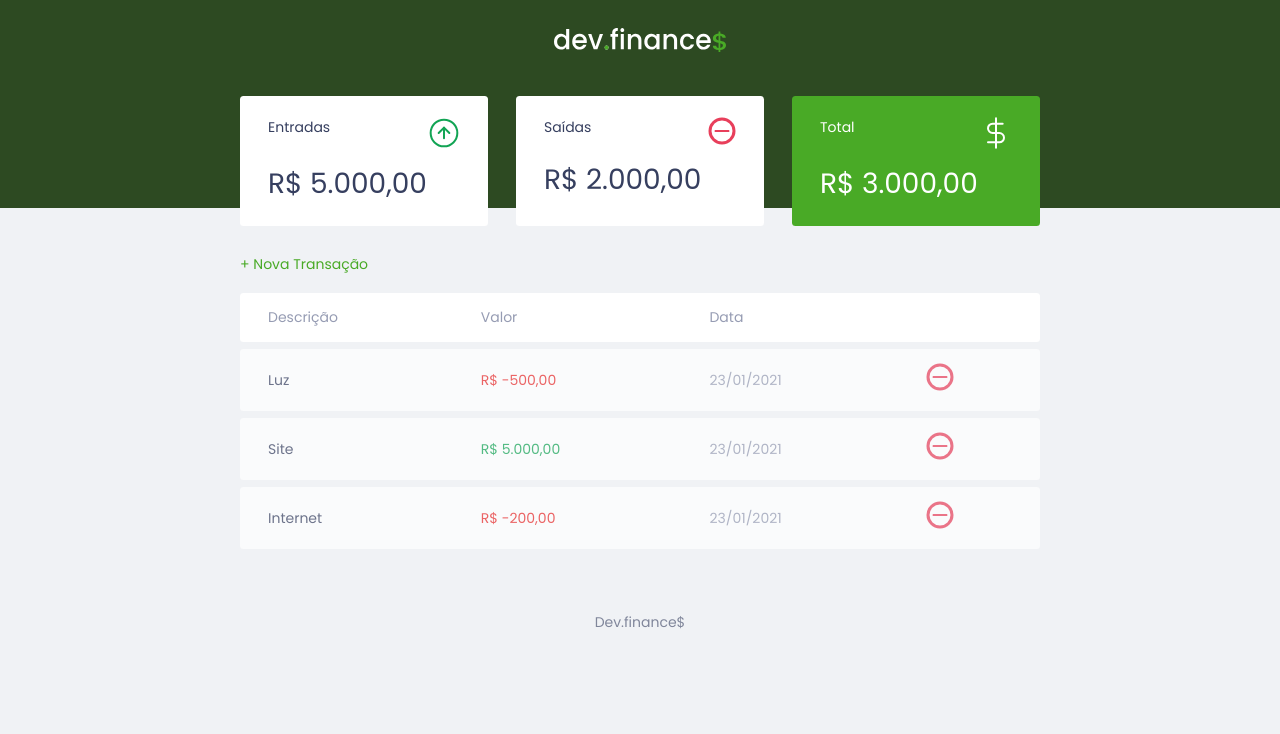
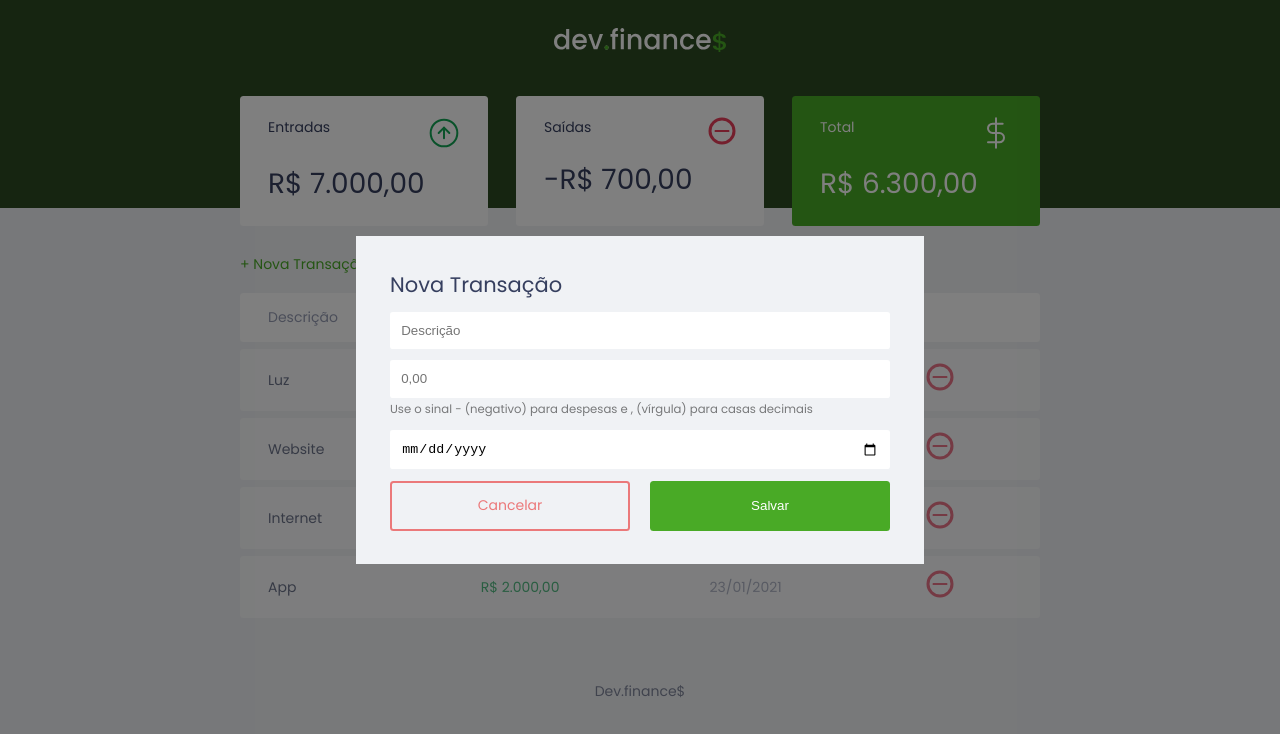
Before and after one commit to heltonrios/DevFinances, a plain HTML site: page index.html in a window 1280 px wide. Both pictures are taken after a click on the link "+ Nova Transação". Drawn offline with Linux system fonts and the light colour scheme.

Commit message:
Aula 03
Construção das funcionalidades em Js

```diff
--- a/index.html
+++ b/index.html
@@ -30,7 +30,7 @@
             <span>Entradas</span>
             <img src="assets/income.svg" alt="Imagem de Entradas" />
           </h3>
-          <p>R$ 5.000,00</p>
+          <p id="incomeDisplay">R$ 5.000,00</p>
         </div>
 
         <div class="card">
@@ -38,7 +38,7 @@
             <span>Saídas</span>
             <img src="assets/minus.svg" alt="Imagem de Saídas" />
           </h3>
-          <p>R$ 2.000,00</p>
+          <p id="expenseDisplay">R$ 2.000,00</p>
         </div>
 
         <div class="card total">
@@ -46,11 +46,11 @@
             <span>Total</span>
             <img src="assets/total.svg" alt="Imagem de Total" />
           </h3>
-          <p>R$ 3.000,00</p>
+          <p id="totalDisplay">R$ 3.000,00</p>
         </div>
       </section>
 
-      <section id="transactions">
+      <section id="transaction">
         <h2 class="sr-only">Transações</h2>
         <a href="#" onclick="Modal.open()" class="button new"
           >+ Nova Transação</a
@@ -65,34 +65,7 @@
             </tr>
           </thead>
 
-          <tbody>
-            <tr>
-              <td class="description">Luz</td>
-              <td class="expense">R$ -500,00</td>
-              <td class="date">23/01/2021</td>
-              <td>
-                <img src="assets/minus.svg" alt="Remover transação" />
-              </td>
-            </tr>
-
-            <tr>
-              <td class="description">Site</td>
-              <td class="income">R$ 5.000,00</td>
-              <td class="date">23/01/2021</td>
-              <td>
-                <img src="assets/minus.svg" alt="Remover transação" />
-              </td>
-            </tr>
-
-            <tr>
-              <td class="description">Internet</td>
-              <td class="expense">R$ -200,00</td>
-              <td class="date">23/01/2021</td>
-              <td>
-                <img src="assets/minus.svg" alt="Remover transação" />
-              </td>
-            </tr>
-          </tbody>
+          <tbody></tbody>
         </table>
       </section>
     </main>
@@ -101,7 +74,7 @@
       <div class="modal">
         <div id="form">
           <h2>Nova Transação</h2>
-          <form>
+          <form onsubmit="Form.submit(event)">
             <div class="input-group">
               <label class="sr-only" for="description">Descrição</label>
               <input
--- a/main.js
+++ b/main.js
@@ -7,66 +7,191 @@ const Modal = {
   }
 }
 
-const transactions = [
+const Transaction = {
+  all: [
     {
-    id: 1,
       description: 'Luz',
       amount: -50000,
       date: '23/01/2021'
     },
 
     {
-    id: 2,
       description: 'Website',
       amount: 500000,
       date: '23/01/2021'
     },
 
     {
-    id: 3,
       description: 'Internet',
       amount: -20000,
       date: '23/01/2021'
+    },
+
+    {
+      description: 'App',
+      amount: 200000,
+      date: '23/01/2021'
     }
-]
+  ],
+  add(transaction) {
+    Transaction.all.push(transaction)
 
-const Transaction = {
+    App.reload()
+  },
+
+  remove(index) {
+    Transaction.all.splice(index, 1)
+
+    App.reload()
+  },
+
   incomes() {
-    //somar as entradas
+    let income = 0
+    // pegar todas as transações
+    // para cada transação
+    Transaction.all.forEach(transaction => {
+      if (transaction.amount > 0) {
+        // se for maior que zero
+        income += transaction.amount
+      }
+    })
+    // somar a uma variavel e retornar uma variavel
+
+    return income
   },
   expenses() {
-    //somar as saidas
+    let expense = 0
+    Transaction.all.forEach(transaction => {
+      if (transaction.amount < 0) {
+        expense += transaction.amount
+      }
+    })
+
+    return expense
   },
 
   total() {
-    //entradas - saidas
+    return Transaction.incomes() + Transaction.expenses()
   }
 }
 
 //pegar as transações do objeto no JS (transactions) e colocar no HTML
 
 const DOM = {
+  transactionsContainer: document.querySelector('#data-table tbody'),
+
   addTransaction(transaction, index) {
     const tr = document.createElement('tr')
-    tr.innerHTML = DOM.innerHTMLTransaction()
+    tr.innerHTML = DOM.innerHTMLTransaction(transaction)
 
-    console.log(tr.innerHTML),
-
-  }
-
+    DOM.transactionsContainer.appendChild(tr)
+  },
 
   innerHTMLTransaction(transaction) {
+    const CSSclass = transaction.amount > 0 ? 'income' : 'expense'
+
+    const amount = Utils.formatCurrency(transaction.amount)
+
     const html = `
       <td class="description">${transaction.description}</td>
-      <td class="expense">${transaction.amount}</td>
+      <td class="${CSSclass}">${amount}</td>
       <td class="date">${transaction.date}</td>
       <td>
-        <img src="assets/minus.svg" alt="Remover transação" />
+        <img src="./assets/minus.svg" alt="Remover Transação">
       </td>
         `
 
     return html
   },
+
+  updateBalance() {
+    document.getElementById('incomeDisplay').innerHTML = Utils.formatCurrency(
+      Transaction.incomes()
+    )
+    document.getElementById('expenseDisplay').innerHTML = Utils.formatCurrency(
+      Transaction.expenses()
+    )
+    document.getElementById('totalDisplay').innerHTML = Utils.formatCurrency(
+      Transaction.total()
+    )
+  },
+
+  clearTransactions() {
+    DOM.transactionsContainer.innerHTML = ''
+  }
 }
 
-DOM.addTransaction(transactions[0])
+const Utils = {
+  formatCurrency(value) {
+    const signal = Number(value) < 0 ? '-' : ''
+
+    value = String(value).replace(/\D/g, '')
+
+    value = Number(value) / 100
+
+    value = value.toLocaleString('pt-BR', {
+      style: 'currency',
+      currency: 'BRL'
+    })
+
+    return signal + value
+  }
+}
+
+const Form = {
+  description: document.querySelector('input#description'),
+  amount: document.querySelector('input#amount'),
+  date: document.querySelector('input#date'),
+
+  getValues() {
+    return {
+      description: Form.description.value,
+      amount: Form.amount.value,
+      date: Form.date.value
+    }
+  },
+
+  validateFields() {
+    const { description, amount, date } = Form.getValues()
+
+    if (
+      description.trim() === '' ||
+      amount.trim() === '' ||
+      date.trim() === ''
+    ) {
+      throw new Error('Por favor preencha todos os campos')
+    }
+  },
+
+  submit(event) {
+    event.preventDefault()
+
+    try {
+      //verificar se todas as informações foram preenchidas
+      Form.validateFields()
+      //formatar os dados para salvar
+      // apagar o formulário para nova entradas form
+      //fechar o modal-overlay
+      //atualizar o app
+    } catch (error) {
+      alert(error.message)
+    }
+  }
+}
+
+const App = {
+  init() {
+    Transaction.all.forEach(transaction => {
+      DOM.addTransaction(transaction)
+    })
+
+    DOM.updateBalance()
+  },
+
+  reload() {
+    DOM.clearTransactions()
+    App.init()
+  }
+}
+
+App.init()
```
Lines whose indentation alone changed are shown as unchanged.
